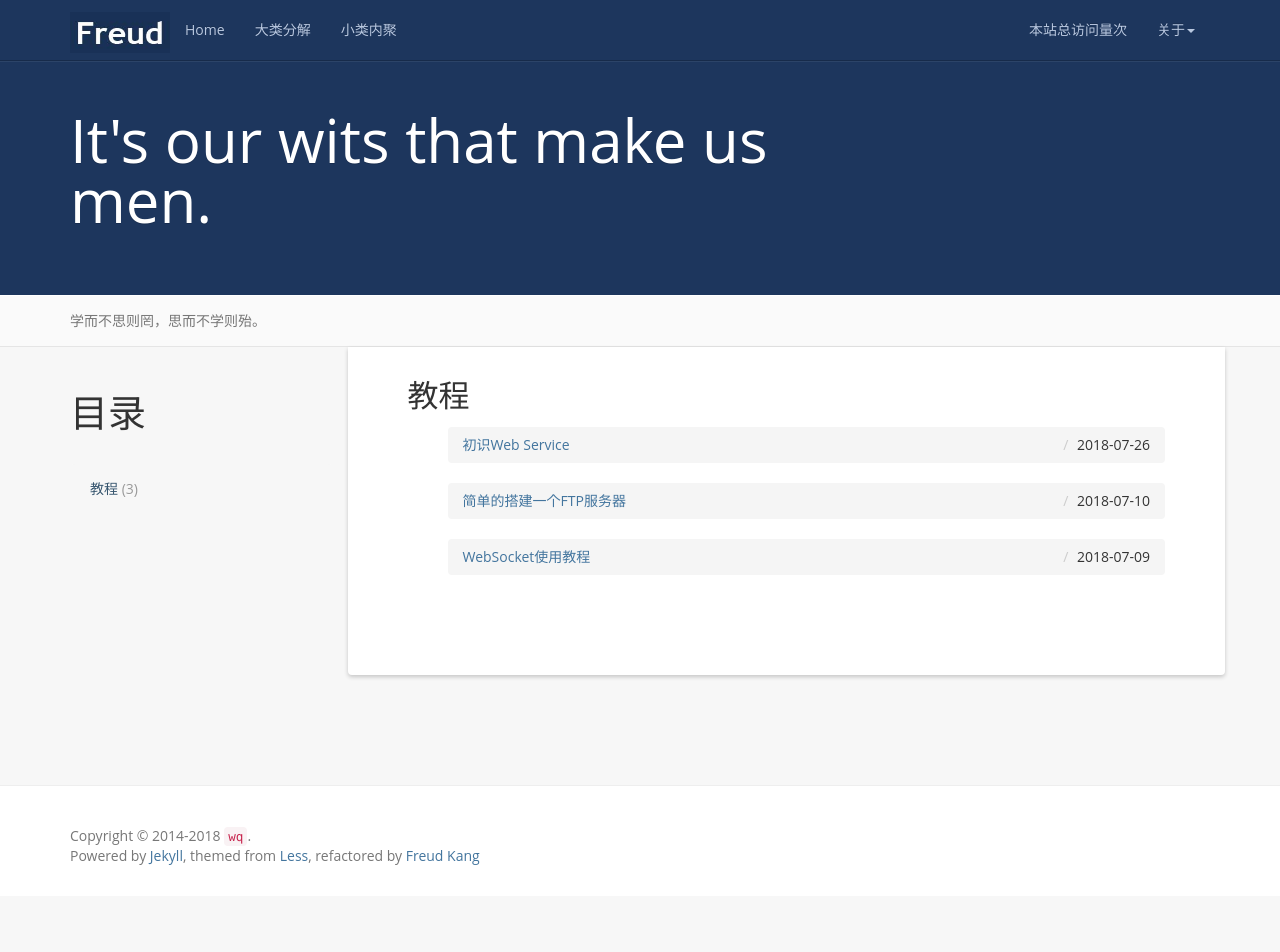
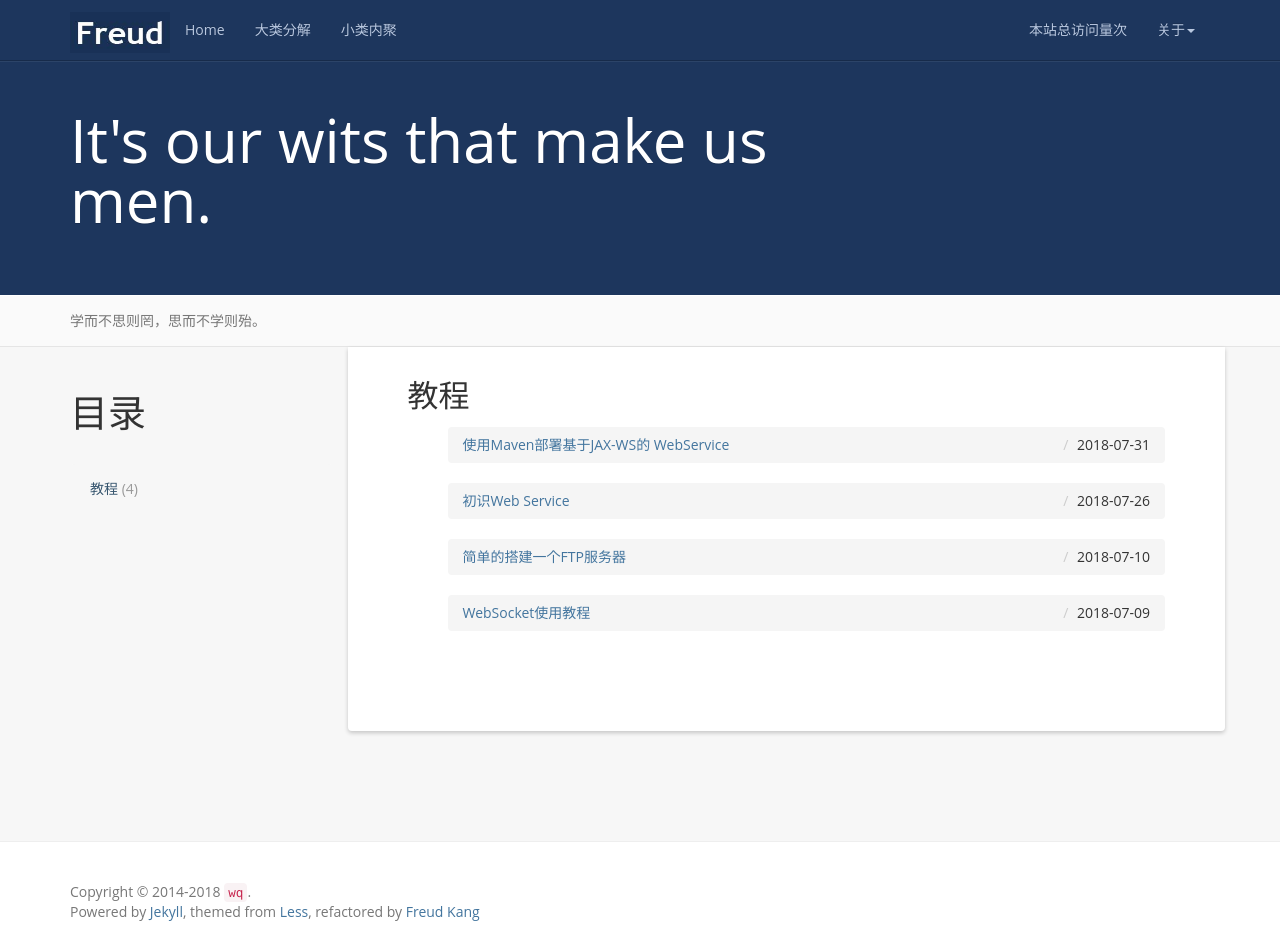
Before and after one commit to WangQi1415/blogLessOrMore, a Jekyll site: the page built from categories/index.html, in a window 1280 px wide and 952 px high. Built offline with Jekyll 4.4.1, drawn with Linux system fonts in a browser that asks for light colours; nearby versions of some CDN libraries; comment, search, counter and statistics services are not loaded; part of the change alters nothing that is shown.

Commit message:
deploy webservice in tomcat

````diff
--- /dev/null
+++ b/_posts/2018-07-31-jax-ws-webservice.md
@@ -0,0 +1,153 @@
+---
+layout: post
+title:  "使用Maven部署基于JAX-WS的 WebService"
+date:   2018-07-31 14:37:01 +0800
+categories: 教程
+tag: Web Service
+---
+
+* content
+{:toc}
+
+
+#### 1、JAX-WS概述
+
+JAX-WS2.0 的全称为 Java API for XML-Based Webservices (JAX-WS) 2.0。JAX-WS 2.0 是对 JAX-RPC 1.0 规范的扩展，是 JAX-RPC 1.1 的后续版本， JAX-RPC 2.0 标准发布不久后便被重新命名为 JAX-WS 2.0。 JAX-WS 2.0 是面向 Java 5 的开发 Web services 的最新编程标准，它提供了新的编程模型和对以往的 JAX-RPC 方式的 Web services 进行了增强。 JAX-WS2.0 (JSR 224)是Sun新的web services协议栈，是一个完全基于标准的实现。在binding层，使用的是the Java Architecture for XMLBinding (JAXB, JSR 222)，在parsing层，使用的是the Streaming API for XML (StAX, JSR 173)，同时它还完全支持schema规范。
+
+#### 2、使用maven构建WebService项目
+项目架构:
+  <img src="{{ '/styles/images/2018-7-31/1.jpg' | prepend: site.baseurl }}" alt="deploy" width="300" />
+
+
+1、 创建服务接口
+
+
+ ```
+
+package cn.nwpu.service;
+
+import javax.jws.WebMethod;
+import javax.jws.WebService;
+import javax.jws.soap.SOAPBinding;
+import javax.jws.soap.SOAPBinding.Style;
+
+@WebService
+@SOAPBinding(style = Style.RPC)
+public interface HelloWorldService {
+	 @WebMethod
+     public String sayHello();
+}
+
+
+ ```
+ 2、  服务接口实现
+
+ ```
+
+ package cn.nwpu.serviceimpl;
+
+import javax.jws.WebService;
+
+import cn.nwpu.service.HelloWorldService;
+
+@WebService(endpointInterface = "cn.nwpu.service.HelloWorldService")
+public class HelloWorldServiceImpl implements HelloWorldService {
+
+	public String sayHello() {
+		// TODO Auto-generated method stub
+		return "Hello from Programmer Gate ..";
+	}
+
+}
+
+
+ ```
+ 3、  创建 sun-jaxws.xml
+
+ ```
+
+ <?xml version="1.0" encoding="UTF-8"?>
+<endpoints
+  xmlns="http://java.sun.com/xml/ns/jax-ws/ri/runtime"
+  version="2.0">
+  <endpoint
+      name="HelloWorldService"
+      implementation="cn.nwpu.serviceimpl.HelloWorldServiceImpl"
+      url-pattern="/hello"/>
+</endpoints>
+
+
+ ```
+
+ 4、  创建web.xml
+
+ ```
+<?xml version="1.0" encoding="UTF-8"?>
+<web-app xmlns:xsi="http://www.w3.org/2001/XMLSchema-instance" xmlns="http://xmlns.jcp.org/xml/ns/javaee" xsi:schemaLocation="http://xmlns.jcp.org/xml/ns/javaee http://xmlns.jcp.org/xml/ns/javaee/web-app_3_1.xsd" id="MavenJax" version="3.1">
+  <display-name>MavenJax</display-name>
+  <welcome-file-list>
+    <welcome-file>index.html</welcome-file>
+    <welcome-file>index.htm</welcome-file>
+    <welcome-file>index.jsp</welcome-file>
+    <welcome-file>default.html</welcome-file>
+    <welcome-file>default.htm</welcome-file>
+    <welcome-file>default.jsp</welcome-file>
+  </welcome-file-list>
+    <listener>
+        <listener-class>
+                com.sun.xml.ws.transport.http.servlet.WSServletContextListener
+        </listener-class>
+    </listener>
+    <servlet>
+        <servlet-name>hello</servlet-name>
+        <servlet-class>
+            com.sun.xml.ws.transport.http.servlet.WSServlet
+        </servlet-class>
+        <load-on-startup>1</load-on-startup>
+    </servlet>
+    <servlet-mapping>
+        <servlet-name>hello</servlet-name>
+        <url-pattern>/hello</url-pattern>
+    </servlet-mapping>
+    <session-config>
+        <session-timeout>120</session-timeout>
+    </session-config>
+</web-app>
+
+ ```
+
+
+ 5、  在pom.xml文件中导入依赖
+
+ ```
+ <project xmlns="http://maven.apache.org/POM/4.0.0" xmlns:xsi="http://www.w3.org/2001/XMLSchema-instance" xsi:schemaLocation="http://maven.apache.org/POM/4.0.0 http://maven.apache.org/xsd/maven-4.0.0.xsd">
+  <modelVersion>4.0.0</modelVersion>
+  <groupId>cn.nwpu</groupId>
+  <artifactId>MavenJax</artifactId>
+  <packaging>war</packaging>
+  <version>0.0.1-SNAPSHOT</version>
+
+  <dependencies>
+	<dependency>
+		<groupId>com.sun.xml.ws</groupId>
+		<artifactId>jaxws-rt</artifactId>
+		<version>2.2.10</version>
+	</dependency>
+  	<dependency>
+	    <groupId>javax.servlet</groupId>
+	    <artifactId>javax.servlet-api</artifactId>
+	    <version>3.1.0</version>
+	    <scope>provided</scope>
+	</dependency>
+	<dependency>
+	   <groupId>javax.servlet.jsp</groupId>
+	   <artifactId>jsp-api</artifactId>
+	   <version>2.1</version>
+	   <scope>provided</scope>
+	</dependency>
+  </dependencies>
+
+ ```
+
+ 6、 run on server
+ 即可通过 localhost:8080/as?wsdl 访问
````
Also changed, not shown: _posts/2018-07-26-start-webservice.md (+1 -0 lines), styles/images/2018-7-31/1.jpg (added), 4 other files.
